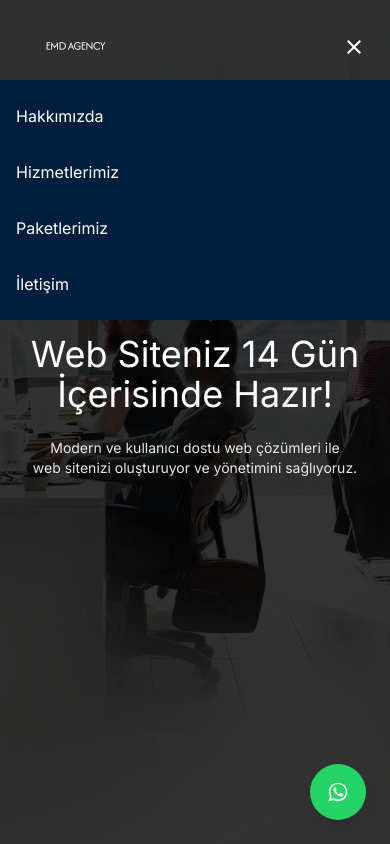
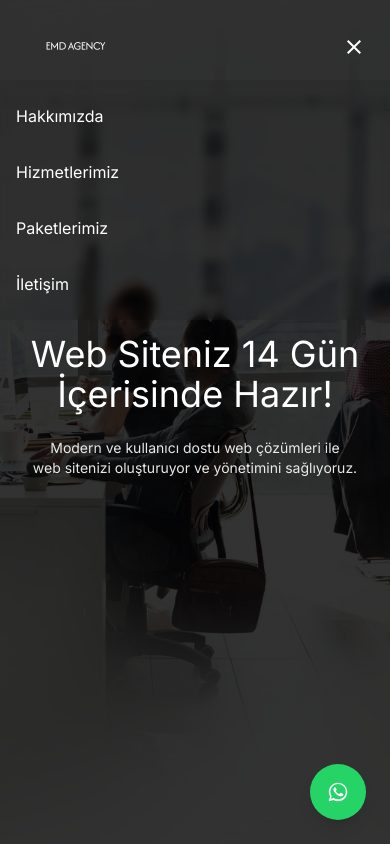
Before and after one commit to enesmalikdmn/emd-ajans, a Next.js app: page / in a window 390 px wide. Both pictures are taken after a click on the button 354 px from the left and 46 px from the top of the page. Shown: the top 844 px of the page. Built offline with nearby package versions, Linux system fonts and the light colour scheme.

Commit message:
fix: header and hamburger menu color sync

```diff
--- a/app/components/Header.tsx
+++ b/app/components/Header.tsx
@@ -101,7 +101,9 @@ const Header = () => {
 
         {/* Mobile Navigation */}
         <div
-          className={`md:hidden fixed top-[80px] left-0 w-full bg-[#001f3f] transition-all duration-300 ${
+          className={`md:hidden fixed top-[80px] left-0 w-full ${
+            !isHomePage || isScrolled ? 'bg-[#001f3f]' : 'bg-black/5 backdrop-blur-sm'
+          } transition-all duration-300 ${
             isMobileMenuOpen ? 'opacity-100 visible' : 'opacity-0 invisible'
           }`}
         >
```
